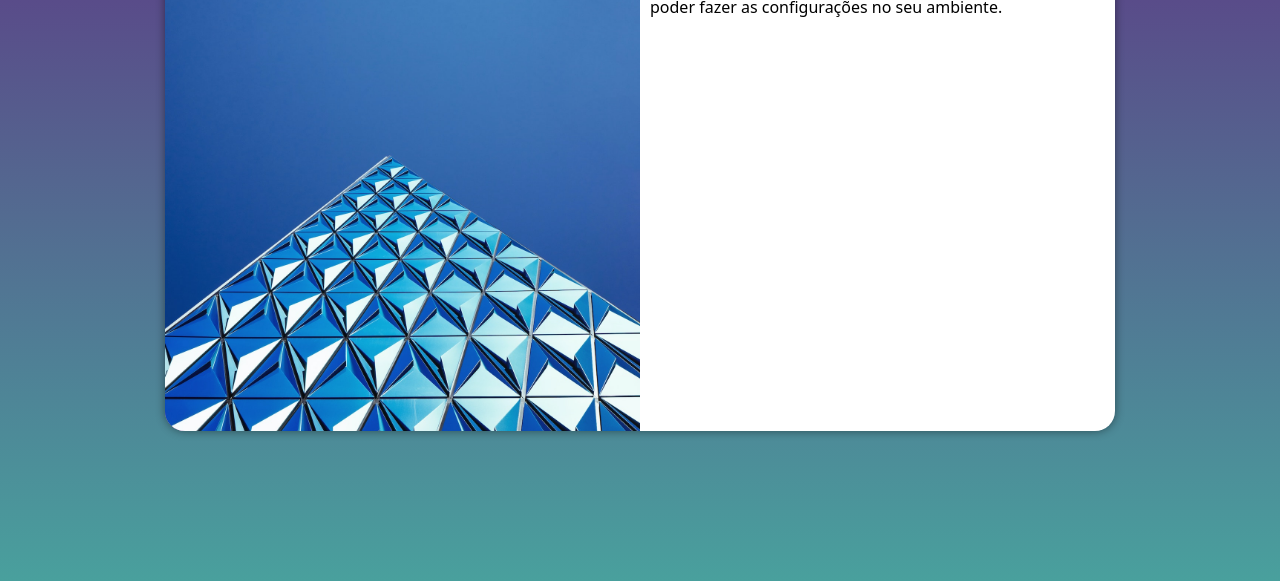
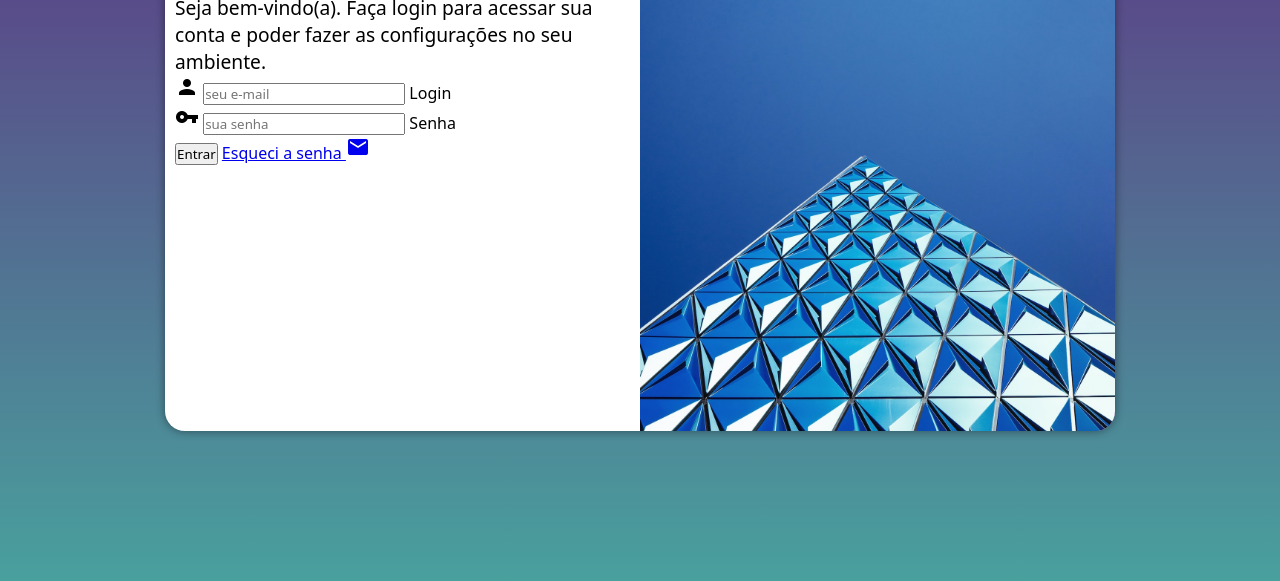
Before and after one commit to tancredopereira/projeto-login, a plain HTML site: page index.html in a window 1280 px wide. Shown: the part 219-800 px from the top of the page. Drawn offline with Linux system fonts and the light colour scheme.

Commit message:
adic form

```diff
--- a/estilos/media-query.css
+++ b/estilos/media-query.css
@@ -41,13 +41,21 @@ Grandes Telas: acima de 1200px
         width: 950px;
     }
     section#login > div#imagem {
-        float: left;
+        float: right;
         width: 50%;
         height: 100%;
     }
 
     section#login > div#formulario {
-        float: right;
+        float: left;
         width: 50%;
     }
+
+    div#formulario > h1 {
+        font-size: 2em;
+    }
+
+    div#formulario > p {
+        font-size: 1.2em;
+    }
 }
--- a/estilos/style.css
+++ b/estilos/style.css
@@ -53,3 +53,12 @@ section#login > div#formulario {
     display: block;
     padding: 10px;
 }
+
+div#formulario > h1 {
+    text-align: center;
+    margin-bottom: 10px;
+}
+
+div#formulario > p {
+    font-size: 0.8em;
+}
--- a/index.html
+++ b/index.html
@@ -4,6 +4,8 @@
     <meta charset="UTF-8">
     <meta name="viewport" content="width=device-width, initial-scale=1.0">
     <title>Login</title>
+    <link href="https://fonts.googleapis.com/icon?family=Material+Icons"
+      rel="stylesheet">
     <link rel="stylesheet" href="estilos/style.css">
     <link rel="stylesheet" href="estilos/media-query.css">
 </head>
@@ -11,13 +13,26 @@
     <main>
         <section id="login">
             <div id="imagem">
-                <!-- Aqui vai a imagen nas CSS -->
+                <!-- Imagen nas CSS -->
             </div>
             <div id="formulario">
                 <h1>Login</h1>
                 <p>Seja bem-vindo(a). Faça login para acessar sua conta e poder fazer as configurações no seu ambiente.</p>
-                <form action="login.php" method="post">
-
+                <form action="login.php" method="post" auutocomplete="on">
+                    <div class="campo">
+                        <i class="material-icons">person</i>
+                        <input type="email" name="login" id="ilogin" placeholder="seu e-mail" autocomplete="email" required maxlength="30">
+                        <label for="ilogin">Login</label>
+                    </div>
+                    <div class="campo">
+                        <i class="material-icons">vpn_key</i>
+                        <input type="password" name="senha" id="isenha" placeholder="sua senha" autocomplete="current-password" required minlength="8" maxlength="20">
+                        <label for="isenha">Senha</label>
+                    </div>
+                    <input type="submit" value="Entrar">
+                    <a href="esqueci.html">
+                        Esqueci a senha <i class="material-icons">mail</i>
+                    </a>
                 </form>
             </div>
         </section>
```
